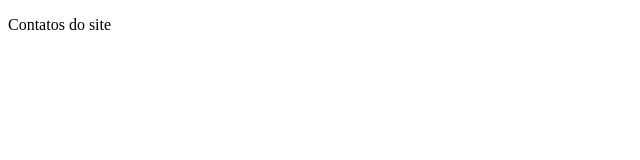
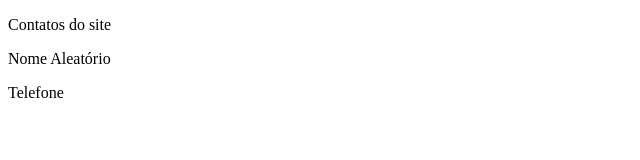
Before and after one commit to HeloisaLouzada/GitHubMaster, a plain HTML site: page contato.html in a window 1280 px wide. Shown: the whole page, without its empty margins (0-640 px from the left). Drawn offline with Linux system fonts and the light colour scheme.

Commit message:
Mexido as coisas fixes #7

```diff
--- a/contato.html
+++ b/contato.html
@@ -7,5 +7,7 @@
 </head>
 <body>
     <p>Contatos do site</p>
+    <p>Nome Aleatório</p>
+    <p>Telefone</p>
 </body>
 </html>
```
Also changed, not shown: sobre.html (+1 -2 lines).
